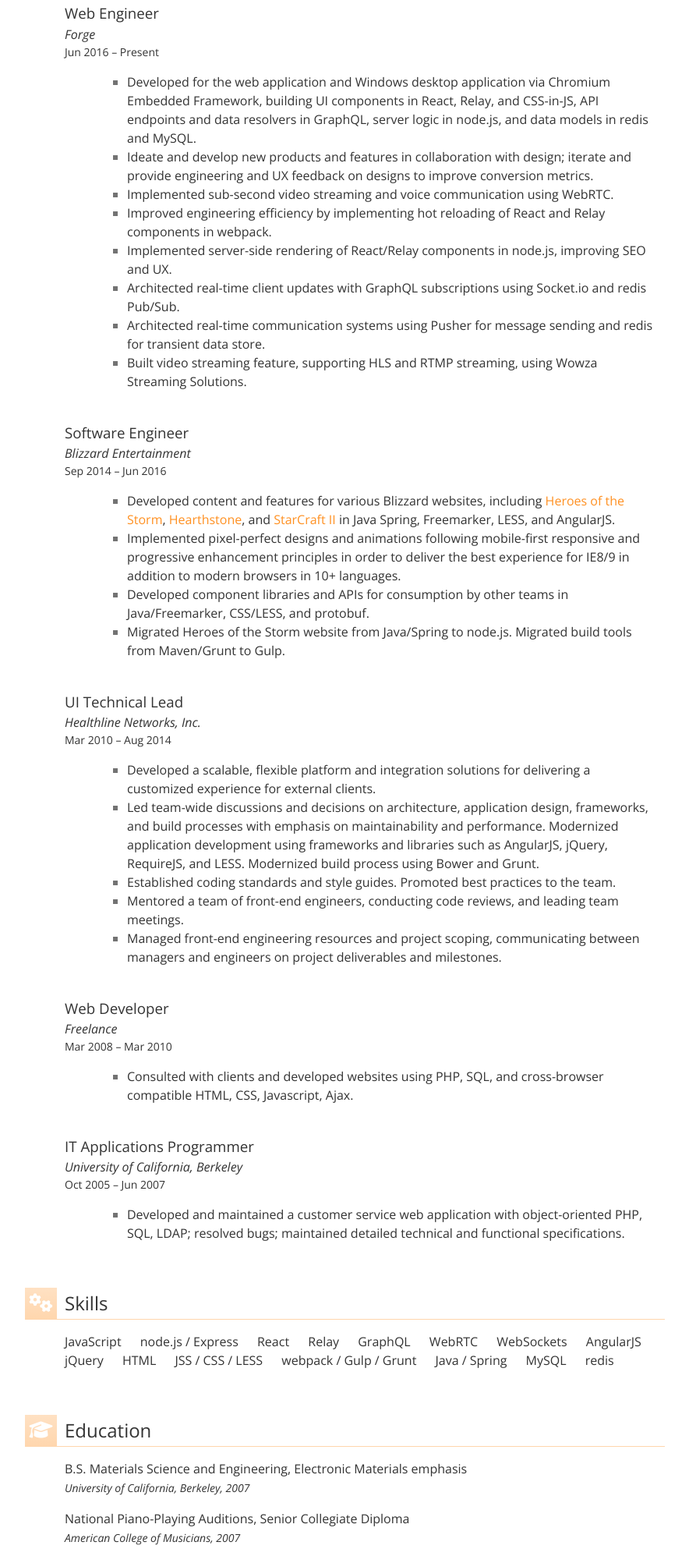
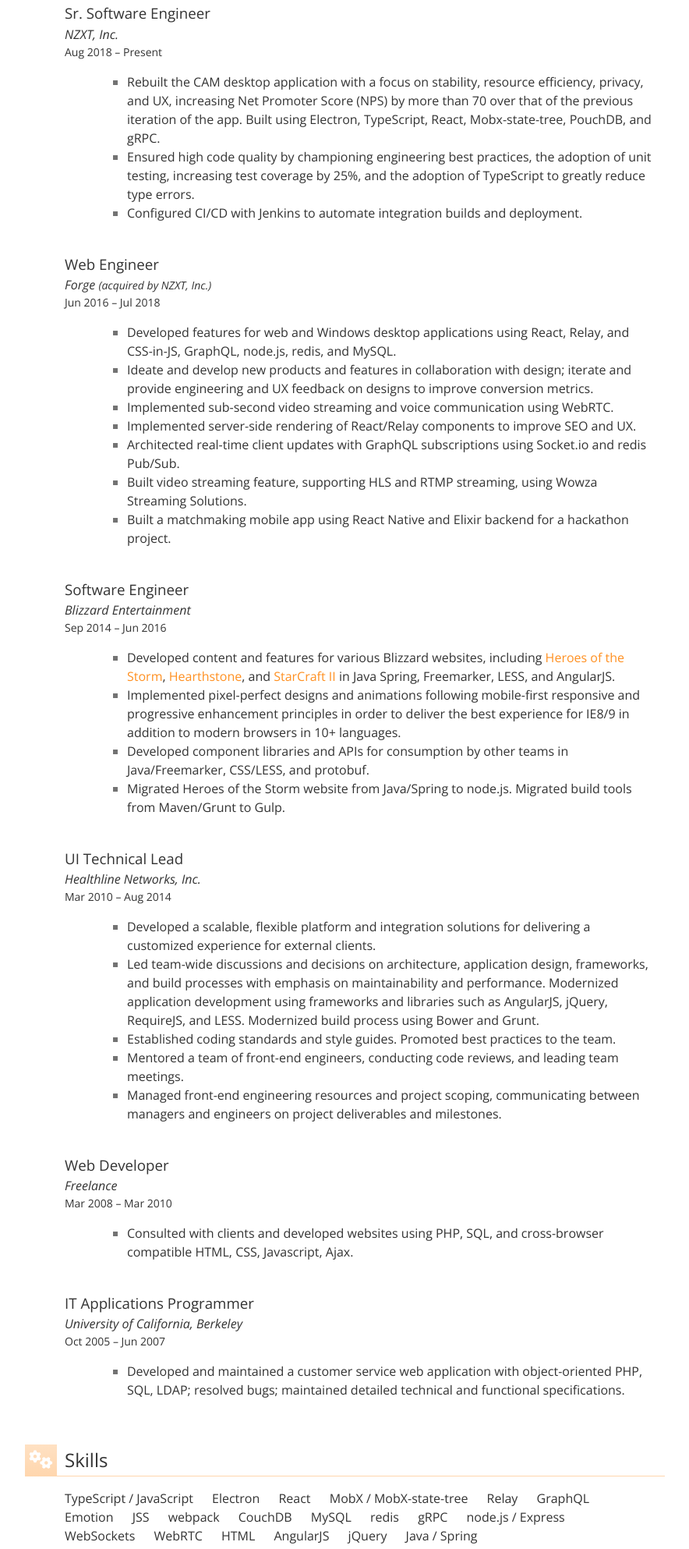
Before and after one commit to ooorayray/profile, a website: page index.html in a window 1280 px wide. Shown: the part 304-2290 px from the top of the page at 78% size, without its empty margins (177-1061 px from the left). Drawn offline with nearby package versions, Linux system fonts and the light colour scheme.

Commit message:
update description, styles

```diff
--- a/index.html
+++ b/index.html
@@ -23,7 +23,7 @@
 		<div class="wrapper">
 			<section class="profile">
 				<h1>Raymond Lo</h1>
-				<h2>Web Engineer</h2>
+				<h2>Software Engineer</h2>
 				<p>
 					San Mateo, CA<br/>
 					raymond.lo@outlook.com
@@ -32,20 +32,30 @@
 
 			<section class="container">
 				<h2 class="container__title"><i class="fa fa-code" aria-hidden="true"></i>Experience</h2>
-				<h3 class="job__title">Web Engineer
-          <span class="job__company">Forge</span>
-          <span class="job__date">Jun 2016 &ndash; Present</span>
+				<h3 class="job__title">Sr. Software Engineer
+          <span class="job__company">NZXT, Inc.</span>
+          <span class="job__date">Aug 2018 &ndash; Present</span>
         </h3>
 
         <ul class="job__description">
-          <li><span class="description-wrapper">Developed for the web application and Windows desktop application via Chromium Embedded Framework, building UI components in React, Relay, and CSS-in-JS, API endpoints and data resolvers in GraphQL, server logic in node.js, and data models in redis and MySQL.</span></li>
+					<li><span class="description-wrapper">Rebuilt the CAM desktop application with a focus on stability, resource efficiency, privacy, and UX, increasing Net Promoter Score (NPS) by more than 70 over that of the previous iteration of the app. Built using Electron, TypeScript, React, Mobx-state-tree, PouchDB, and gRPC.</span></li>
+					<li><span class="description-wrapper">Ensured high code quality by championing engineering best practices,  the adoption of unit testing, increasing test coverage by 25%, and the adoption of TypeScript to greatly reduce type errors.</span></li>
+					<li><span class="description-wrapper">Configured CI/CD with Jenkins to automate integration builds and deployment.</span></li>
+				</ul>
+
+				<h3 class="job__title">Web Engineer
+          <span class="job__company">Forge <span class="job__company-note">(acquired by NZXT, Inc.)</span></span>
+          <span class="job__date">Jun 2016 &ndash; Jul 2018</span>
+				</h3>
+
+        <ul class="job__description">
+          <li><span class="description-wrapper">Developed features for web and Windows desktop applications using React, Relay, and CSS-in-JS, GraphQL, node.js, redis, and MySQL.</span></li>
           <li><span class="description-wrapper">Ideate and develop new products and features in collaboration with design; iterate and provide engineering and UX feedback on designs to improve conversion metrics.</span></li>
           <li><span class="description-wrapper">Implemented sub-second video streaming and voice communication using WebRTC.</span></li>
-          <li><span class="description-wrapper">Improved engineering efficiency by implementing hot reloading of React and Relay components in webpack.</span></li>
-          <li><span class="description-wrapper">Implemented server-side rendering of React/Relay components in node.js, improving SEO and UX.</span></li>
+          <li><span class="description-wrapper">Implemented server-side rendering of React/Relay components to improve SEO and UX.</span></li>
           <li><span class="description-wrapper">Architected real-time client updates with GraphQL subscriptions using Socket.io and redis Pub/Sub.</span></li>
-          <li><span class="description-wrapper">Architected real-time communication systems using Pusher for message sending and redis for transient data store.</span></li>
           <li><span class="description-wrapper">Built video streaming feature, supporting HLS and RTMP streaming, using Wowza Streaming Solutions.</span></li>
+          <li><span class="description-wrapper">Built a matchmaking mobile app using React Native and Elixir backend for a hackathon project.</span></li>
         </ul>
 
         <h3 class="job__title">Software Engineer
@@ -95,21 +105,26 @@
 			<section class="container">
 				<h2 class="container__title"><i class="fa fa-cogs" aria-hidden="true"></i>Skills</h2>
 				<ul class="skills">
-					<li class="skill">JavaScript</li>
-          <li class="skill">node.js / Express</li>
+					<li class="skill">TypeScript / JavaScript</li>
+					<li class="skill">Electron</li>
           <li class="skill">React</li>
+          <li class="skill">MobX / MobX-state-tree</li>
           <li class="skill">Relay</li>
           <li class="skill">GraphQL</li>
+					<li class="skill">Emotion</li>
+					<li class="skill">JSS</li>
+					<li class="skill">webpack</li>
+					<li class="skill">CouchDB</li>
+          <li class="skill">MySQL</li>
+					<li class="skill">redis</li>
+					<li class="skill">gRPC</li>
+          <li class="skill">node.js / Express</li>
+					<li class="skill">WebSockets</li>
           <li class="skill">WebRTC</li>
-					<li class="skill">WebSockets</li>
+					<li class="skill">HTML</li>
 					<li class="skill">AngularJS</li>
 					<li class="skill">jQuery</li>
-					<li class="skill">HTML</li>
-					<li class="skill">JSS / CSS / LESS</li>
-					<li class="skill">webpack / Gulp / Grunt</li>
           <li class="skill">Java / Spring</li>
-          <li class="skill">MySQL</li>
-					<li class="skill">redis</li>
 				</ul>
 			</section>
 
--- a/main.less
+++ b/main.less
@@ -131,6 +131,10 @@
 	font-style: italic;
 }
 
+.job__company-note {
+	font-size: 0.875em;
+}
+
 .job__date {
 	display: block;
 	font-size: 0.748em;
```
Also changed, not shown: public/css/main.css.
